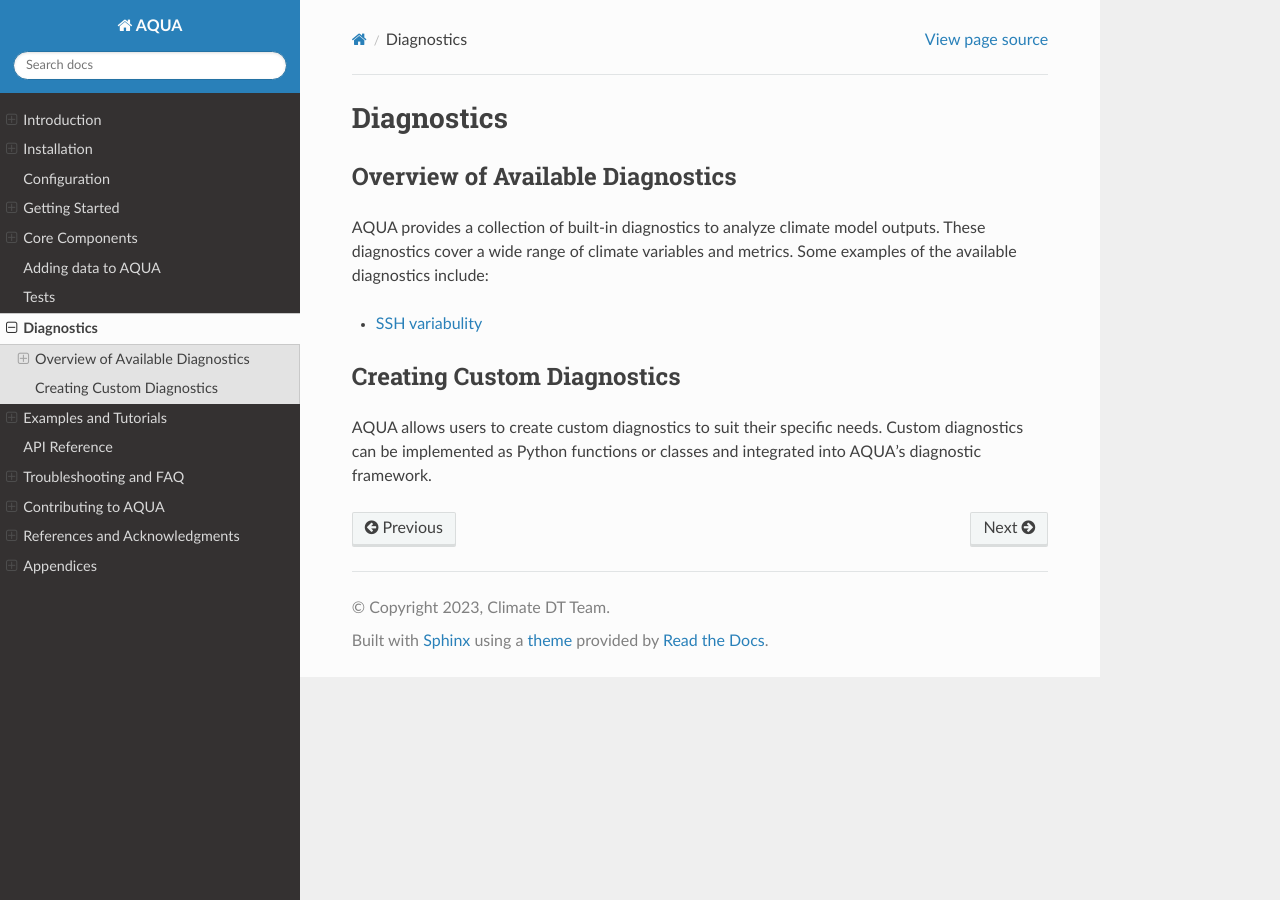
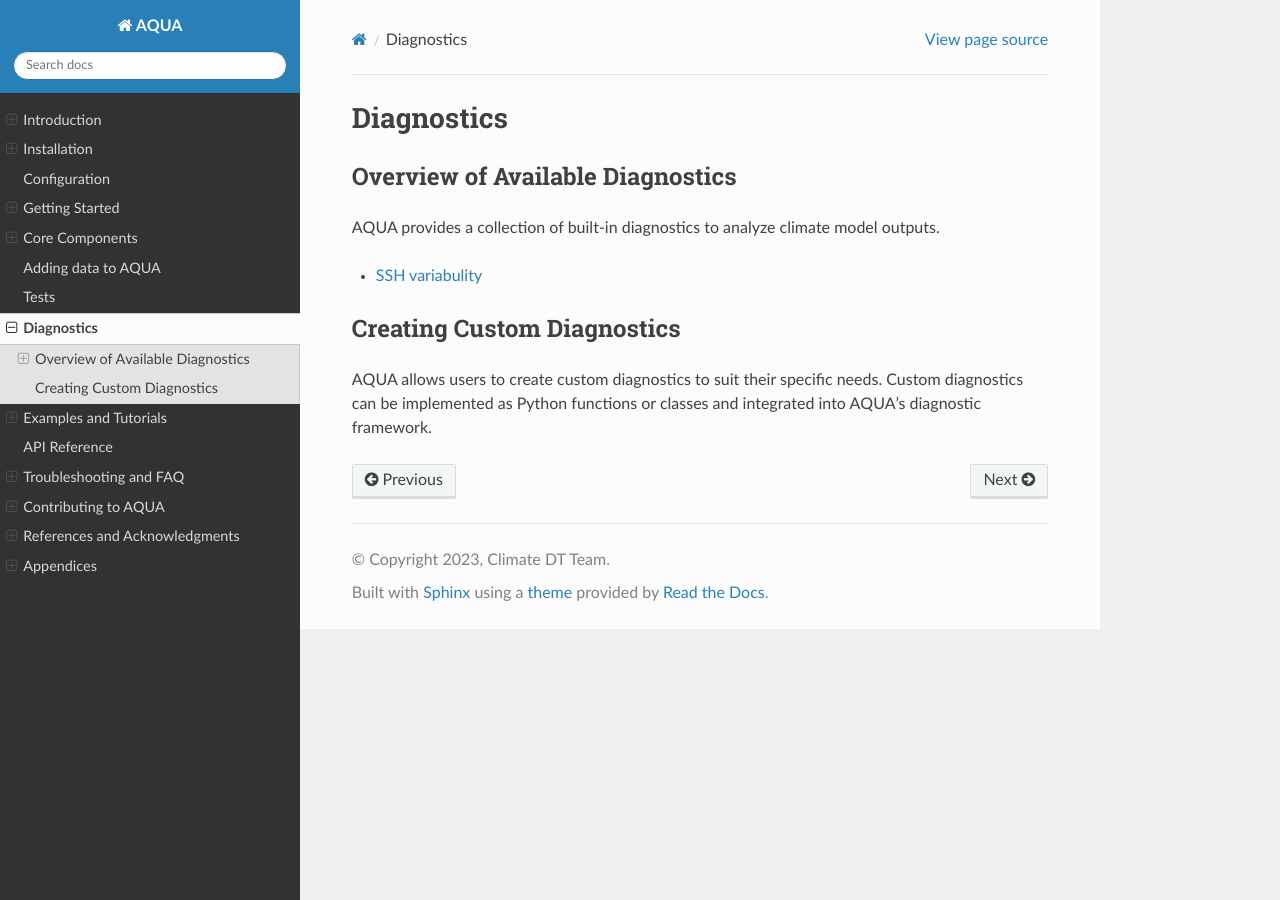
Before and after one commit to Predictia/AQUA, a Sphinx documentation site: the page built from docs/sphinx/source/diagnostics/index.rst, in a window 1280 px wide. Built offline with Sphinx 7.4.7 and the Read the Docs theme 2.0.0, drawn with Linux system fonts in a browser that asks for light colours.

Commit message:
remove not necessary things from diagnostics

```diff
--- a/docs/sphinx/source/diagnostics/index.rst
+++ b/docs/sphinx/source/diagnostics/index.rst
@@ -5,7 +5,6 @@ Overview of Available Diagnostics
 ---------------------------------
 
 AQUA provides a collection of built-in diagnostics to analyze climate model outputs.
-These diagnostics cover a wide range of climate variables and metrics. Some examples of the available diagnostics include:
 
 .. toctree::
    :maxdepth: 1
@@ -13,7 +12,6 @@ These diagnostics cover a wide range of climate variables and metrics. Some exam
    ssh_variability
 
 
-
 Creating Custom Diagnostics
 ---------------------------
 
```
